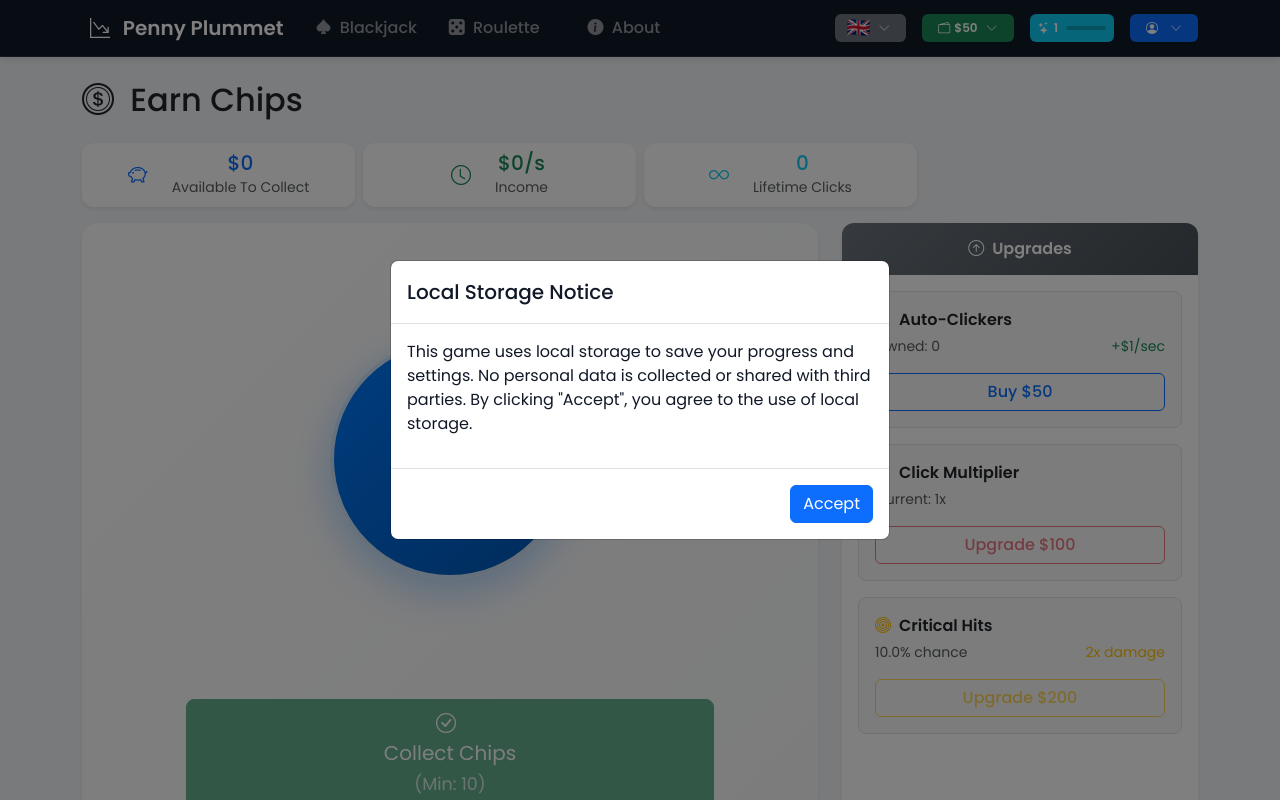
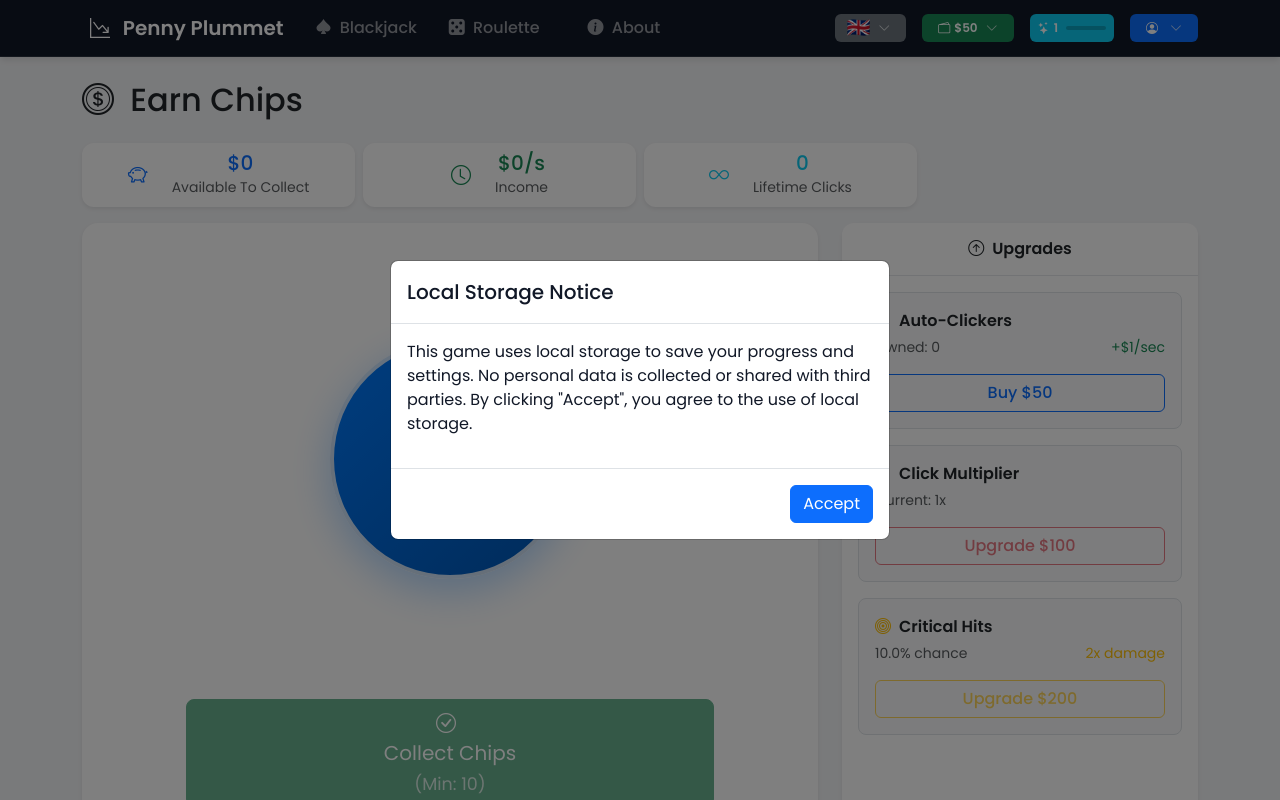
Before and after one commit to benceb2/penny-plummet, a Vue app: page /clicker in a window 1280 px wide. Shown: the top 800 px of the page. Built offline with nearby package versions, Linux system fonts and the light colour scheme.

Commit message:
reduce footer padding globally and bg-gradients from ClickerView

```diff
--- a/src/App.vue
+++ b/src/App.vue
@@ -29,7 +29,7 @@ onMounted(async () => {
       <AppNavbar />
     </header>
 
-    <main class="flex-grow-1 pb-5">
+    <main class="flex-grow-1 pb-3">
       <RouterView />
     </main>
 
--- a/src/views/ClickerView.vue
+++ b/src/views/ClickerView.vue
@@ -90,7 +90,7 @@ const comboColor = computed(() => {
       <div class="row">
         <!-- Left Side - Click Area -->
         <div class="col-lg-8">
-          <div class="card border-0 shadow-sm h-100 rounded-4 bg-gradient-light">
+          <div class="card border-0 shadow-sm h-100 rounded-4">
             <div class="card-body d-flex flex-column justify-content-center align-items-center p-3"
               style="min-height: 600px;">
 
@@ -178,7 +178,7 @@ const comboColor = computed(() => {
         <!-- Right Side - Upgrades -->
         <div class="col-lg-4">
           <div class="card border-0 shadow-sm h-100 rounded-4">
-            <div class="card-header bg-gradient-dark text-white border-0 rounded-top-4">
+            <div class="card-header border-1 rounded-top-4">
               <h6 class="mb-0 text-center fw-bold">
                 <i class="bi bi-arrow-up-circle me-2"></i>Upgrades
               </h6>
@@ -287,15 +287,6 @@ const comboColor = computed(() => {
 </template>
 
 <style scoped>
-/* Custom gradient backgrounds */
-.bg-gradient-light {
-  background: linear-gradient(135deg, #ffffff 0%, #f8f9fa 100%);
-}
-
-.bg-gradient-dark {
-  background: linear-gradient(135deg, #6c757d 0%, #495057 100%) !important;
-}
-
 /* Main click button - keep custom since it's core game mechanic */
 .main-click-btn {
   width: 240px;
```
